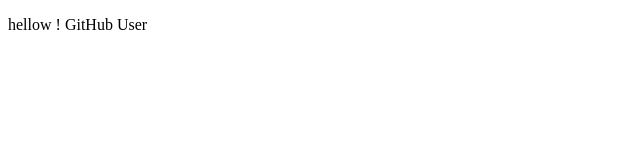
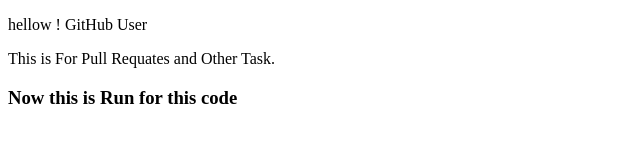
Before and after one commit to Priyank5478/Test_Vis-code, a plain HTML site: page index.html in a window 1280 px wide. Shown: the whole page, without its empty margins (0-640 px from the left). Drawn offline with Linux system fonts and the light colour scheme.

Commit message:
ok update

```diff
--- a/index.html
+++ b/index.html
@@ -7,5 +7,7 @@
 </head>
 <body>
     <p>hellow ! GitHub User </p>
+    <p>This is For Pull Requates and Other Task. </p>
+    <h3>Now this is Run for this code </h3>
 </body>
 </html>
```
